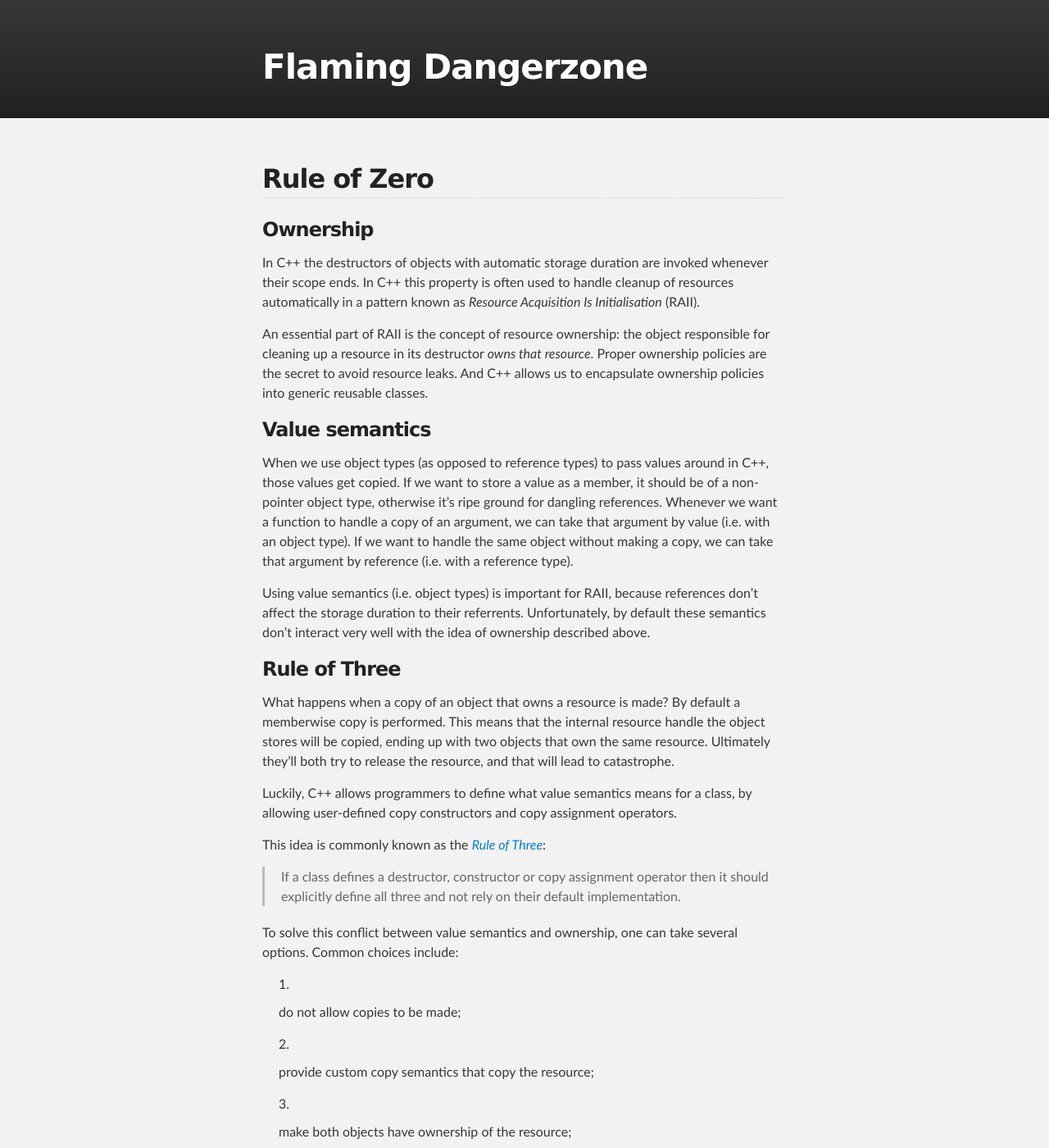
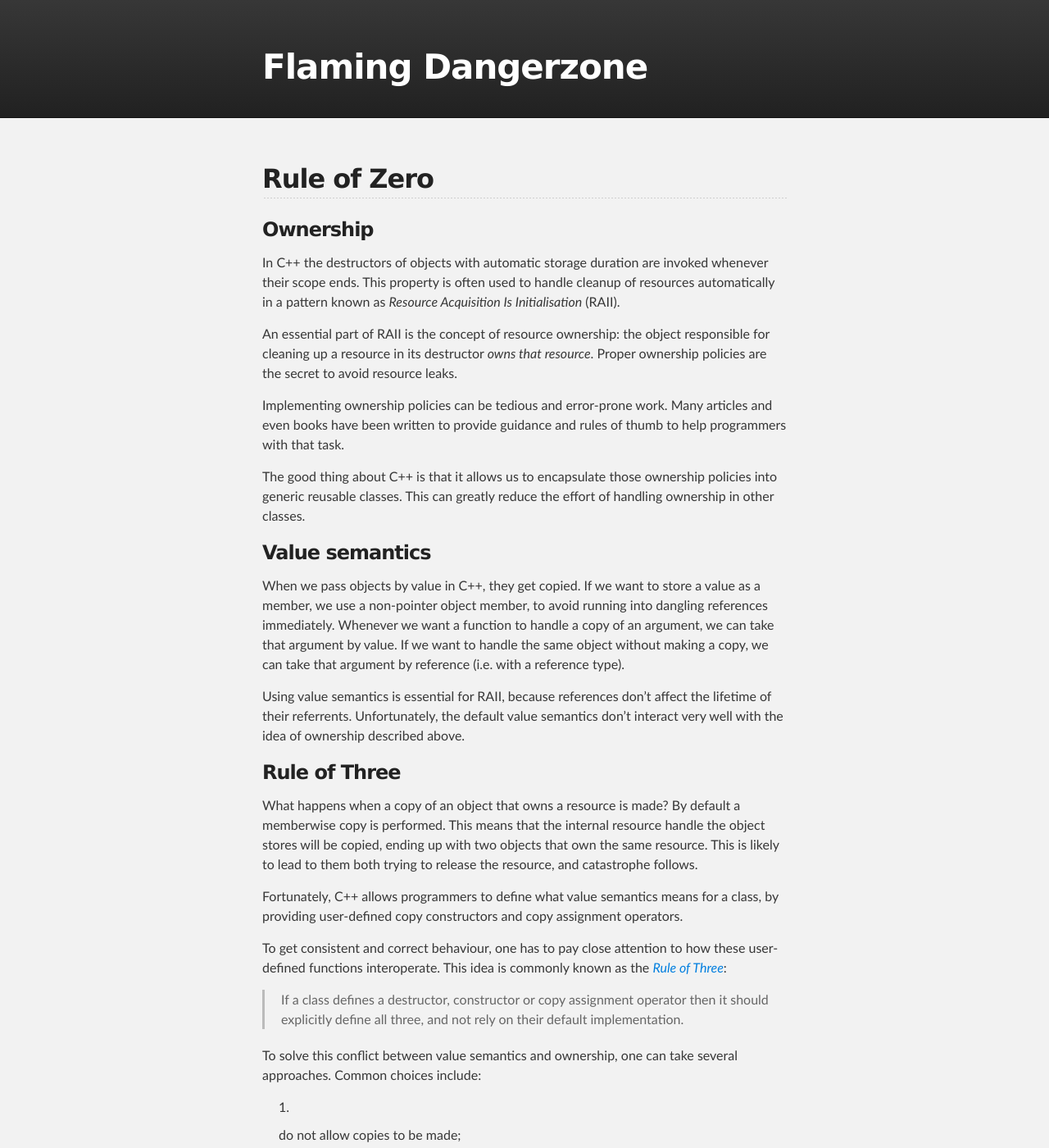
Before and after one commit to rmartinho/flamingdangerzone, a Jekyll site: the page built from _posts/2012-08-15-rule-of-zero.markdown, in a window 1280 px wide and 1400 px high. Shown: the whole window at 82% size. Built offline with Jekyll 4.4.1, drawn with Linux system fonts in a browser that asks for light colours; comment, search, counter and statistics services are not loaded; some of the changed text lies outside the part shown.

Commit message:
Incorporated sehe's suggestions. Thanks :)

```diff
--- a/_posts/2012-08-15-rule-of-zero.markdown
+++ b/_posts/2012-08-15-rule-of-zero.markdown
@@ -6,50 +6,57 @@
 ### Ownership
 
 In C++ the destructors of objects with automatic storage duration are invoked
-whenever their scope ends. In C++ this property is often used to handle cleanup
-of resources automatically in a pattern known as *Resource Acquisition Is
+whenever their scope ends. This property is often used to handle cleanup of
+resources automatically in a pattern known as *Resource Acquisition Is
 Initialisation* (RAII).
 
 An essential part of RAII is the concept of resource ownership: the object
 responsible for cleaning up a resource in its destructor *owns that resource*.
-Proper ownership policies are the secret to avoid resource leaks. And C++ allows
-us to encapsulate ownership policies into generic reusable classes.
+Proper ownership policies are the secret to avoid resource leaks.
+
+Implementing ownership policies can be tedious and error-prone work. Many
+articles and even books have been written to provide guidance and rules of thumb
+to help programmers with that task.
+
+The good thing about C++ is that it allows us to encapsulate those ownership
+policies into generic reusable classes. This can greatly reduce the effort of
+handling ownership in other classes.
 
 ### Value semantics
 
-When we use object types (as opposed to reference types) to pass values around
-in C++, those values get copied. If we want to store a value as a member, it
-should be of a non-pointer object type, otherwise it's ripe ground for dangling
-references. Whenever we want a function to handle a copy of an argument, we can
-take that argument by value (i.e. with an object type). If we want to handle the
-same object without making a copy, we can take that argument by reference (i.e.
-with a reference type).
+When we pass objects by value in C++, they get copied. If we want to store a
+value as a member, we use a non-pointer object member, to avoid running into
+dangling references immediately. Whenever we want a function to handle a copy of
+an argument, we can take that argument by value. If we want to handle the same
+object without making a copy, we can take that argument by reference (i.e.  with
+a reference type).
 
-Using value semantics (i.e. object types) is important for RAII, because
-references don't affect the storage duration to their referrents. Unfortunately,
-by default these semantics don't interact very well with the idea of ownership
-described above.
+Using value semantics is essential for RAII, because references don't affect the
+lifetime of their referrents. Unfortunately, the default value semantics don't
+interact very well with the idea of ownership described above.
 
 ### Rule of Three
 
 What happens when a copy of an object that owns a resource is made? By default a
 memberwise copy is performed. This means that the internal resource handle the
 object stores will be copied, ending up with two objects that own the same
-resource. Ultimately they'll both try to release the resource, and that will
-lead to catastrophe.
+resource. This is likely to lead to them both trying to release the resource,
+and catastrophe follows.
 
-Luckily, C++ allows programmers to define what value semantics means for a
-class, by allowing user-defined copy constructors and copy assignment
+Fortunately, C++ allows programmers to define what value semantics means for a
+class, by providing user-defined copy constructors and copy assignment
 operators.
 
-This idea is commonly known as the [*Rule of Three*][rule of three]:
+To get consistent and correct behaviour, one has to pay close attention to how
+these user-defined functions interoperate. This idea is commonly known as the
+[*Rule of Three*][rule of three]:
 
 > If a class defines a destructor, constructor or copy assignment operator then
-> it should explicitly define all three and not rely on their default
+> it should explicitly define all three, and not rely on their default
 > implementation.
 
 To solve this conflict between value semantics and ownership, one can take
-several options. Common choices include:
+several approaches. Common choices include:
 
 1. do not allow copies to be made;
 
@@ -64,71 +71,73 @@
 limiting since it prevents passing or returning those resources by value, and
 requires the use of pointers or references instead. Making it a member of
 another class also makes that class non-copyable, even if copies are desirable.
-This is what is used in `boost::scoped_ptr`.
+An example of a class with this policy is [`boost::scoped_ptr`][scoped_ptr].
 
-Option #2 also gives exclusive ownership to a single object, but acts as if the
-resource had "normal" value semantics. This is useful for polymorphic classes to
-avoid the slicing problem, and for other resources for which a copy can be made
-easily (POSIX file descriptors is a possible example, since they can be copied
-with `dup`).
+Option #2 also gives exclusive ownership to a single object, but emulates the
+"normal" value semantics for the resource. This is useful for polymorphic
+classes to avoid the slicing problem, and for other resources for which a copy
+can be made easily (POSIX file descriptors is a possible example, since they can
+be copied with `dup`]).
 
 Option #3 shares the ownership between the two objects. This one can be quite
-tricky to implement, especially in a thread-safe manner. Usual implementations
+tricky to implement, especially in a thread-safe manner. Common implementations
 maintain a reference count that tracks how many instances own the resource, and
 delete it when it reaches zero. Both Boost and the latest standard provide this
-policy in the form of `shared_ptr`.
+policy in the form of [`shared_ptr`][shared_ptr].
 
 Option #4 gives exclusive ownership but allows that ownership to be transferred.
-This is what `std::auto_ptr` does, and it is known for not being a particularly
+This is what [`std::auto_ptr`][auto_ptr] does, and it is known for not being a particularly
 good approach (in fact, `std::auto_ptr` is now a deprecated feature).
 
-And obviously, any other reasonable ownership policy one can think of can be
-implemented.
+Obviously, many more reasonable ownership policies can be invented.
 
 ### Rule of Five
 
-Come C++11 and there are some extra options for our ownership policies. With
-move semantics in the mix, we can now provide options for transferring ownership
+Come C++11 there are some extra options for our ownership policies. With move
+semantics in the mix, we can now provide options for transferring ownership
 between objects that are safer than option #4 above.
 
 Option #1 can be improved to allow transferring ownership by adding a move
 constructor and a move assignment operator. This makes it a lot more usable, but
 also a lot more useful. It can be returned from functions and passed by value to
-transfer ownership. An example of this is `std::unique_ptr`, the first choice
+transfer ownership. An example of this is [`std::unique_ptr`][unique_ptr], the first choice
 when one needs a smart pointer.
 
 Option #2 can also benefit from having the move special members, since it avoids
-unneeded copies. And in option #3 it gives the ability to transfer ownership
+unneeded copies. In option #3 it gives the ability to transfer ownership
 without the need to update reference counts.
 
-Option #4 was not very good to start with, and since it basically boils down to
-implementing move semantics in the copy special members option #1 is
+Option #4 was not very good to start with. Since it basically boils down to an
+attempt at move semantics with the copy special members, option #1 is
 preferrable. This is the reason `std::auto_ptr` was deprecated in favour of
 `std::unique_ptr`.
 
 ### Rule of Zero
 
-Those rules of thumb are quite important for writing well-behaved programs.
-However, fixating too much on them can make one not see the forest for the
-trees. I'd go so far as claiming that these rules are rarely needed.
+The rule of three and a solid understanding of the different ownership
+strategies are essential to writing well-behaved classes and programs.  However,
+getting it right is often tricky and can soon become overwhelming, if you try to
+go solely by these rules of thumb. Fixating too much on them can make one miss
+the forest for the trees.
 
-And why is that? Because, as I said when describing the idea of ownership, C++
-allows us to encapsulate ownership policies into generic reusable classes.
-*This* is the important bit. Many times our ownership needs can be provided by
+I'd go so far as to claim that **these rules are rarely needed**. Why is that?
+Well, as I mentioned in the introduction on ownership, C++ allows us to
+encapsulate ownership policies into generic reusable classes. *This* is the
+important bit! Most often, our ownership needs can be catered for by
 "ownership-in-a-package" classes.
 
-The most common "ownership-in-a-package" classes are probably the ones included
-in the standard library: `std::unique_ptr` and `std::shared_ptr`. Both let the
-user provide custom deleter objects, allowing to use them for ownership of most
-kinds of resources.
+Common "ownership-in-a-package" classes are included in the standard library:
+`std::unique_ptr` and `std::shared_ptr`. Through the use of custom deleter
+objects, both have been made flexible enough to manage virtually any kind of
+resource.
 
-Consider for example, writing a class that owns a `HMODULE` resource from the
-Windows API. A `HMODULE` (a type alias for `void*`) is a handle to a loaded DLL
-or executable image (collectively known as modules). It must be released by
-passing it to the `FreeLibrary` function.
+As an example, let's write a class that owns a `HMODULE` resource from the
+Windows API. A `HMODULE` (a type alias for `void*`) is a handle to a loaded
+module, usually a DLL.  It must be released by passing it to the `FreeLibrary`
+function.
 
-One option would be to implement a class that follows the above rule of three
-(or five).
+One option would be to implement a class that follows the rule of three (or
+five).
 
 {% highlight cpp %}
 class module {
@@ -141,7 +150,7 @@
     : handle { that.handle } {
         that.handle = nullptr;
     }
-    // copy constructor is implicitly forbidden due to explicit move constructor
+    // copy constructor is implicitly forbidden due to user-defined move constructor
 
     // move assignment
     module& operator=(module&& that) {
@@ -149,7 +158,7 @@
         std::swap(handle, copy.handle);
         return *this;
     }
-    // copy assignment is implicitly forbidden due to explicit move assignment
+    // copy assignment is implicitly forbidden due to user-defined move assignment
 
     // destructor
     ~module() {
@@ -183,13 +190,18 @@
 };
 {% endhighlight %}
 
-This does the same thing as the previous version, but it doesn't duplicate the
-code for the ownership policy: it lets the compiler handle that.
+Believe it or not, this does exactly the same thing as the first version, but
+all lifetime members have been implicitly defined by the compiler. This has
+several advantages:
 
-For another advantage of not mixing ownership with other concerns, consider a
-class that owns two resources. How would the constructor be written in an
-exception-safe manner? If the constructor of the second one fails, the first one
-needs to be cleaned up.
+ - No duplication of the ownership logic;
+ - No mixing of ownership with other concerns;
+ - Less code, less opportunity for error; no code to review/change when the
+   class changes;
+ - And the kicker is, we got exception safety *for free*.
+
+To illustrate the last bullet, consider a class that owns two resources. How
+would the constructor be written in an exception-safe manner?
 
 {% highlight cpp %}
 struct something {
@@ -203,21 +215,34 @@
 };
 {% endhighlight %}
 
-If we reuse ownership policies instead (e.g. by using `std::unique_ptr<foo>`
-instead of `foo*`), the first resource will be automatically cleaned up if
-construction of the second fails. And for this safety we pay the price of
-actually writing less code.
+If the construction of `resource_two` throws, the `resource_one` needs to be
+cleaned up. This can certainly be done, but it further complicates the code and
+is easily overlooked.
+
+Instead, if we reuse ownership policies (e.g. by using `std::unique_ptr<foo>`
+instead of `foo*`), the cleanup will be automatic even in the face of exceptions
+during construction.
 
 If we want some ownership policy that the existing classes don't provide, we can
 just write a new "ownership-in-a-package" class and reap the same benefits.
-The code will have to handle that ownership somewhere, and having it alone in a
-separate place makes it easier to maintain.
+The code will have to deal with that ownership somewhere, and having it isolated
+in a separate place makes it easier to maintain.
 
-The rule of zero, which is actually a particular instance of the *Single
-Responsibility Principle*, is thus:
+So, we have arrived at the The Rule of Zero (which is actually a particular
+instance of the *Single Responsibility Principle*):
 
 > Classes that have custom destructors, copy/move constructors or assignment
 > operators should deal exclusively with ownership. Other classes should not
 > have custom destructors, copy/move constructors or assignment operators.
 
+---
+
+*Special thanks to [sehe][sehe] for taking the time for a thorough review of
+this post and several suggestions*
+
  [rule of three]: http://stackoverflow.com/q/4172722/46642
+ [scoped_ptr]: http://www.boost.org/libs/smart_ptr/scoped_ptr.htm
+ [auto_ptr]: http://en.cppreference.com/w/cpp/memory/auto_ptr
+ [shared_ptr]: http://en.cppreference.com/w/cpp/memory/shared_ptr
+ [unique_ptr]: http://en.cppreference.com/w/cpp/memory/unique_ptr
+ [sehe]: http://stackoverflow.com/u/85371
```
Also changed, not shown: other parts of _posts/2012-08-15-rule-of-zero.markdown (+0 -2 lines).
